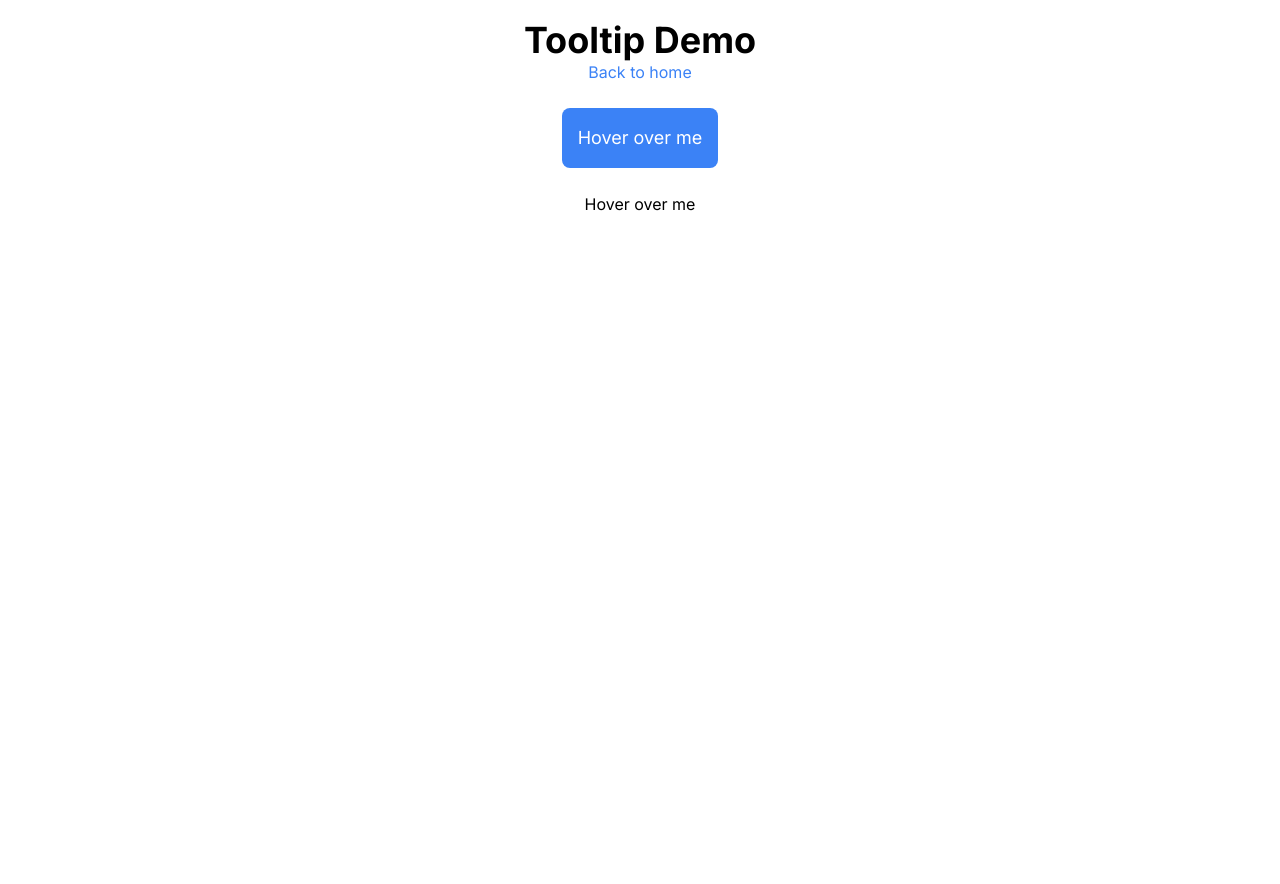
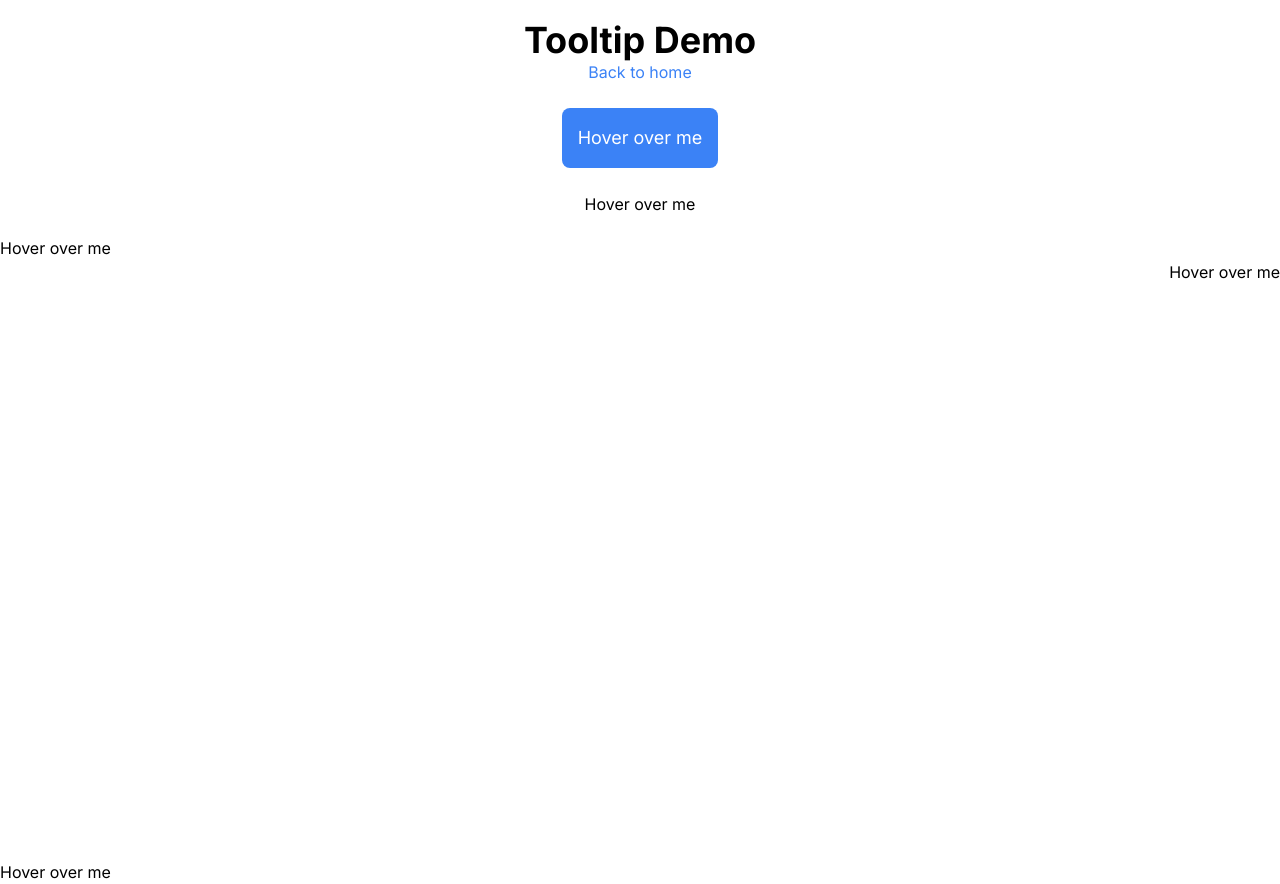
Before and after one commit to BSchoolland/next-components-bvt, a Next.js app: page /tooltip-demo in a window 1280 px wide. Before the commit the page ends 800 px from the top, so only its background shows below. Built offline with nearby package versions, Linux system fonts and the light colour scheme.

Commit message:
fix: tooltip styling when scrolling

```diff
--- a/app/tooltip-demo/page.js
+++ b/app/tooltip-demo/page.js
@@ -5,7 +5,8 @@ import ToolTip from '@/components/tooltip'
 
 const Page = () => {
   return (
-    <div style={{display: "flex", flexDirection: "column", alignItems: "center", padding: "20px"}}>
+    <div>
+      <div style={{display: "flex", flexDirection: "column", alignItems: "center", padding: "20px"}}>
         <h1>Tooltip Demo</h1>
         <ToolTip component={<p>Click the link to go back to the home page</p>}>
           <a href="/">Back to home</a>
@@ -24,6 +25,44 @@ const Page = () => {
         } interactive>
           <h3>Hover over me</h3>
         </ToolTip>
+      </div>
+      <div>
+        <ToolTip component={<p>The tooltip is smart and will adjust its position to stay on the screen</p>}>
+          <h2>Hover over me</h2>
+        </ToolTip>
+      </div>
+      <div style={{display: "flex", justifyContent: "flex-end"}}>
+        <ToolTip component={<p>Works on the right side too!</p>}>
+          <h2>Hover over me</h2>
+        </ToolTip>
+      </div>
+      <br />
+      <br />
+      <br />
+      <br />
+      <br />
+      <br />
+      <br />
+      <br />
+      <br />
+      <br />
+      <br />
+      <br />
+      <br />
+      <br />
+      <br />
+      <br />
+      <br />
+      <br />
+      <br />
+      <br />
+      <br />
+      <br />
+      <br />
+      <br />
+      <ToolTip component={<p>Works on the bottom too!</p>}>
+        <h2>Hover over me</h2>
+      </ToolTip>
     </div>
   );
 };
--- a/components/tooltip/tooltip.js
+++ b/components/tooltip/tooltip.js
@@ -30,8 +30,9 @@ const ToolTip = ({ component = <div><p>Pass a "component" prop to put your own c
             let addedArrowStyle = {};
 
             // Adjust horizontally
-            if (left + componentWidth > window.innerWidth) {
-                left -= componentWidth / 2;
+            if (left + componentWidth / 2 > window.innerWidth) {
+                left -= componentWidth;
+                toolTipRef.current.style.transform = "translateX(0%) translateY(-100%)";
                 addedArrowStyle.left = "90%";
             } else if (left - componentWidth / 2 < 0) {
                 left += componentWidth / 2;
@@ -40,9 +41,11 @@ const ToolTip = ({ component = <div><p>Pass a "component" prop to put your own c
             console.log(top, componentHeight, height);
             // Adjust vertically if too high
             if (top - componentHeight - 15 - 15 < 0) {
-                top = top + componentHeight + height * 2 + 30;
+                top = top + componentHeight + height * 2 + 15;
                 addedArrowStyle = { ...addedArrowStyle, top: "0%", transform: "translateX(-50%) translateY(-50%)rotate(45deg)" };
             }
+            // adjust top based on how much the user has scrolled
+            top += window.scrollY;
 
             return { left, top, addedArrowStyle };
         };
@@ -59,7 +62,7 @@ const ToolTip = ({ component = <div><p>Pass a "component" prop to put your own c
             const { left, top, addedArrowStyle } = calculatePosition(tooltipElement, toolTipComponent);
 
             // Update state
-            setArrowStyle(prevState => ({ ...prevState, ...addedArrowStyle }));
+            setArrowStyle({...style, ...addedArrowStyle });
             setPosition({ x: left, y: top });
             setIsVisible(true);
         };
@@ -93,13 +96,13 @@ const ToolTip = ({ component = <div><p>Pass a "component" prop to put your own c
             ref={interactive ? toolTipContainerRef : null}
             style={interactive ? { width: "fit-content", display: "inline-block" } : null}
         >
-            <div
+            <div ref={toolTipRef}
                 className={`${styles.tooltip} ${!isVisible && styles.hidden}`}
                 {...rest}
                 style={newStyle}
             >
                 <div className={styles.tooltipArrow} style={arrowStyle} />
-                <div className={styles.tooltipContent} ref={toolTipRef}>{component}</div>
+                <div>{component}</div>
             </div>
             {!interactive ? (
                 <div
```
